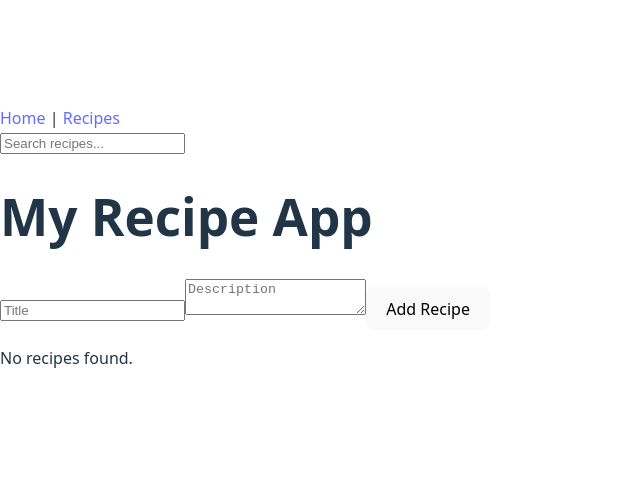
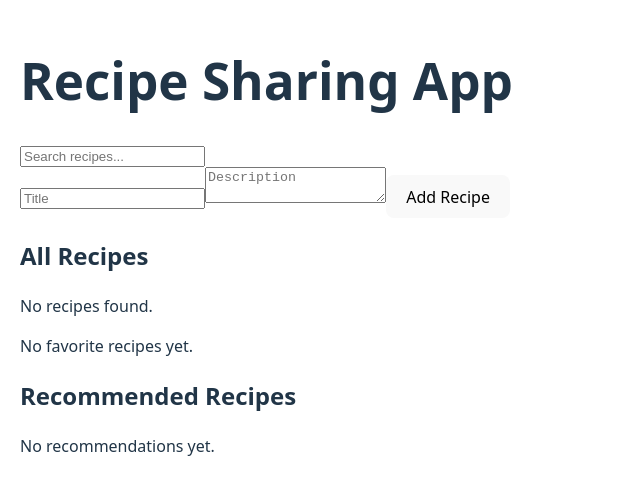
Before and after one commit to omaonyejiakor93/alx-fe-reactjs, a React (Vite) app in the folder recipe-sharing-app/: page / in a window 1280 px wide. Shown: the part 154-648 px from the top of the page, without its empty margins (0-640 px from the left). Built offline with nearby package versions, Linux system fonts and the light colour scheme.

Commit message:
Task 3 completed, Favoriteslist and RecommendationsList added

```diff
--- a/recipe-sharing-app/src/App.jsx
+++ b/recipe-sharing-app/src/App.jsx
@@ -1,40 +1,36 @@
 // src/App.jsx
 import React from "react";
-import { Routes, Route, Link } from "react-router-dom";
 import AddRecipeForm from "./components/AddRecipeForm";
+import EditRecipeForm from "./components/EditRecipeForm";
+import DeleteRecipeButton from "./components/DeleteRecipeButton";
 import RecipeList from "./components/RecipeList";
-import RecipeDetails from "./components/RecipeDetails";
 import SearchBar from "./components/SearchBar";
+import FavoritesList from "./components/FavoritesList";
+import RecommendationsList from "./components/RecommendationsList";
+import { useRecipeStore } from "./components/recipeStore";
 
 function App() {
+  const recipes = useRecipeStore((state) => state.recipes);
+
   return (
-    <div>
-      <nav>
-        <Link to="/">Home</Link> |{" "}
-        <Link to="/recipes">Recipes</Link>
-      </nav>
+    <div style={{ padding: "20px" }}>
+      <h1>Recipe Sharing App</h1>
 
-      <SearchBar /> {/* 🔹 For filtering */}
+      {/* Search */}
+      <SearchBar />
 
-      <Routes>
-        {/* Home route */}
-        <Route
-          path="/"
-          element={
-            <div>
-              <h1>My Recipe App</h1>
-              <AddRecipeForm />
-              <RecipeList />
-            </div>
-          }
-        />
+      {/* Add Recipe */}
+      <AddRecipeForm />
 
-        {/* Recipes list route */}
-        <Route path="/recipes" element={<RecipeList />} />
+      {/* Recipe List */}
+      <h2>All Recipes</h2>
+      <RecipeList recipes={recipes} />
 
-        {/* Recipe details route */}
-        <Route path="/recipes/:id" element={<RecipeDetails />} />
-      </Routes>
+      {/* Favorites */}
+      <FavoritesList />
+
+      {/* Recommendations */}
+      <RecommendationsList />
     </div>
   );
 }
--- /dev/null
+++ b/recipe-sharing-app/src/components/FavoritesList.jsx
@@ -0,0 +1,29 @@
+import React from 'react';
+import { useRecipeStore } from './recipeStore';
+
+function FavoritesList() {
+  const recipes = useRecipeStore((state) => state.recipes);
+  const favorites = useRecipeStore((state) => state.favorites);
+
+  // Match favorite IDs with actual recipe objects
+  const favoriteRecipes = recipes.filter(recipe =>
+    favorites.includes(recipe.id)
+  );
+
+  if (!favoriteRecipes.length) {
+    return <p>No favorite recipes yet.</p>;
+  }
+
+  return (
+    <div>
+      <h2>Favorite Recipes</h2>
+      <ul>
+        {favoriteRecipes.map((recipe) => (
+          <li key={recipe.id}>{recipe.name}</li>
+        ))}
+      </ul>
+    </div>
+  );
+}
+
+export default FavoritesList;
--- /dev/null
+++ b/recipe-sharing-app/src/components/RecommendationsList.jsx
@@ -0,0 +1,24 @@
+import React from "react";
+import { useRecipeStore } from "./recipeStore";
+
+function RecommendationsList() {
+  const recommendations = useRecipeStore((state) => state.recommendations);
+
+  return (
+    <div>
+      <h2>Recommended Recipes</h2>
+      {recommendations.length === 0 ? (
+        <p>No recommendations yet.</p>
+      ) : (
+        recommendations.map((recipe) => (
+          <div key={recipe.id}>
+            <h3>{recipe.title}</h3>
+            <p>{recipe.description}</p>
+          </div>
+        ))
+      )}
+    </div>
+  );
+}
+
+export default RecommendationsList;
--- a/recipe-sharing-app/src/components/recipeStore.js
+++ b/recipe-sharing-app/src/components/recipeStore.js
@@ -1,22 +1,29 @@
-// src/recipeStore.js
 import { create } from "zustand";
 
 export const useRecipeStore = create((set) => ({
   recipes: [],
-  searchTerm: "",
+  favorites: [],
+  recommendations: [],
+
   addRecipe: (recipe) =>
+    set((state) => ({ recipes: [...state.recipes, recipe] })),
+
+  addFavorite: (recipeId) =>
     set((state) => ({
-      recipes: [...state.recipes, { ...recipe, id: Date.now() }],
+      favorites: [...state.favorites, recipeId],
     })),
-  deleteRecipe: (id) =>
+
+  removeFavorite: (recipeId) =>
     set((state) => ({
-      recipes: state.recipes.filter((recipe) => recipe.id !== id),
+      favorites: state.favorites.filter((id) => id !== recipeId),
     })),
-  updateRecipe: (updatedRecipe) =>
-    set((state) => ({
-      recipes: state.recipes.map((r) =>
-        r.id === updatedRecipe.id ? updatedRecipe : r
-      ),
-    })),
-  setSearchTerm: (term) => set({ searchTerm: term }),
+
+  generateRecommendations: () =>
+    set((state) => {
+      const recommended = state.recipes.filter(
+        (recipe) =>
+          state.favorites.includes(recipe.id) && Math.random() > 0.5
+      );
+      return { recommendations: recommended };
+    }),
 }));
--- a/recipe-sharing-app/src/main.jsx
+++ b/recipe-sharing-app/src/main.jsx
@@ -1,14 +1,10 @@
-// src/main.jsx
-import React from "react";
-import ReactDOM from "react-dom/client";
-import { BrowserRouter } from "react-router-dom";
-import App from "./App";
-import "./index.css";
+import React from 'react';
+import ReactDOM from 'react-dom/client';
+import App from './App'; // Make sure path is correct
+import './index.css'; // Optional, if you have global styles
 
-ReactDOM.createRoot(document.getElementById("root")).render(
+ReactDOM.createRoot(document.getElementById('root')).render(
   <React.StrictMode>
-    <BrowserRouter>
-      <App />
-    </BrowserRouter>
+    <App />
   </React.StrictMode>
 );
```
